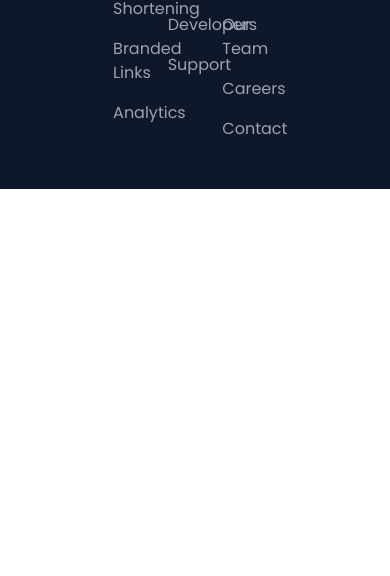
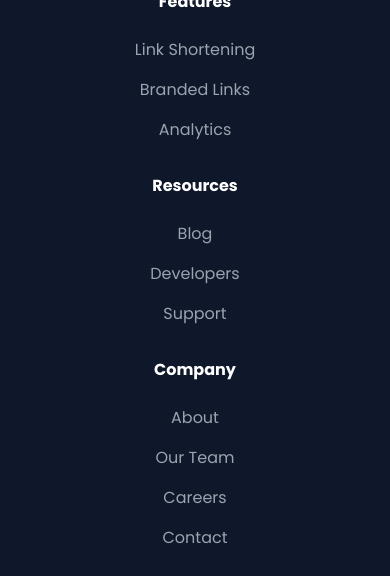
Before and after one commit to VPontis15/shortly, a website: page index.html in a window 390 px wide. Shown: the part 2813-3389 px from the top of the page. Before the commit the page ends 3002 px from the top, so only its background shows below. Drawn offline with Linux system fonts and the light colour scheme.

Commit message:
make footer responsive

```diff
--- a/index.html
+++ b/index.html
@@ -159,30 +159,30 @@
       <a href="#" class="cta-btn bg-cyan text-white font-bold">Get started</a>
     </section>
     <footer class="bg-slate-900 py-12">
-      <div class="container grid grid-cols-5">
-        <div>
+      <div class="container grid justify-center md:grid-cols-5 gap-8">
+        <div class="mx-auto md:m-0">
           <img class="" src="images/footer-logo.svg" alt="" />
         </div>
-        <div class="footer-links">
+        <div class="footer-links mx-auto sm:m-0 text-center md:text-left">
           <h3 class="footer-heading">Features</h3>
           <a href="#">Link Shortening</a>
           <a href="#">Branded Links</a>
           <a href="#">Analytics</a>
         </div>
-        <div class="footer-links">
+        <div class="footer-links mx-auto sm:m-0 text-center md:text-left">
           <h3 class="footer-heading">Resources</h3>
           <a href="#">Blog</a>
           <a href="#">Developers</a>
           <a href="#">Support</a>
         </div>
-        <div class="footer-links">
+        <div class="footer-links mx-auto sm:m-0 text-center md:text-left">
           <h3 class="footer-heading">Company</h3>
           <a href="#">About</a>
           <a href="#">Our Team</a>
           <a href="#">Careers</a>
           <a href="#">Contact</a>
         </div>
-        <div class="flex items-start justify-between">
+        <div class="flex items-start justify-between gap-6 mx-auto md:m-0">
           <img src="images/icon-facebook.svg" alt="" />
           <img src="images/icon-twitter.svg" alt="" />
           <img src="images/icon-pinterest.svg" alt="" />
```
Also changed, not shown: css/style.css.
